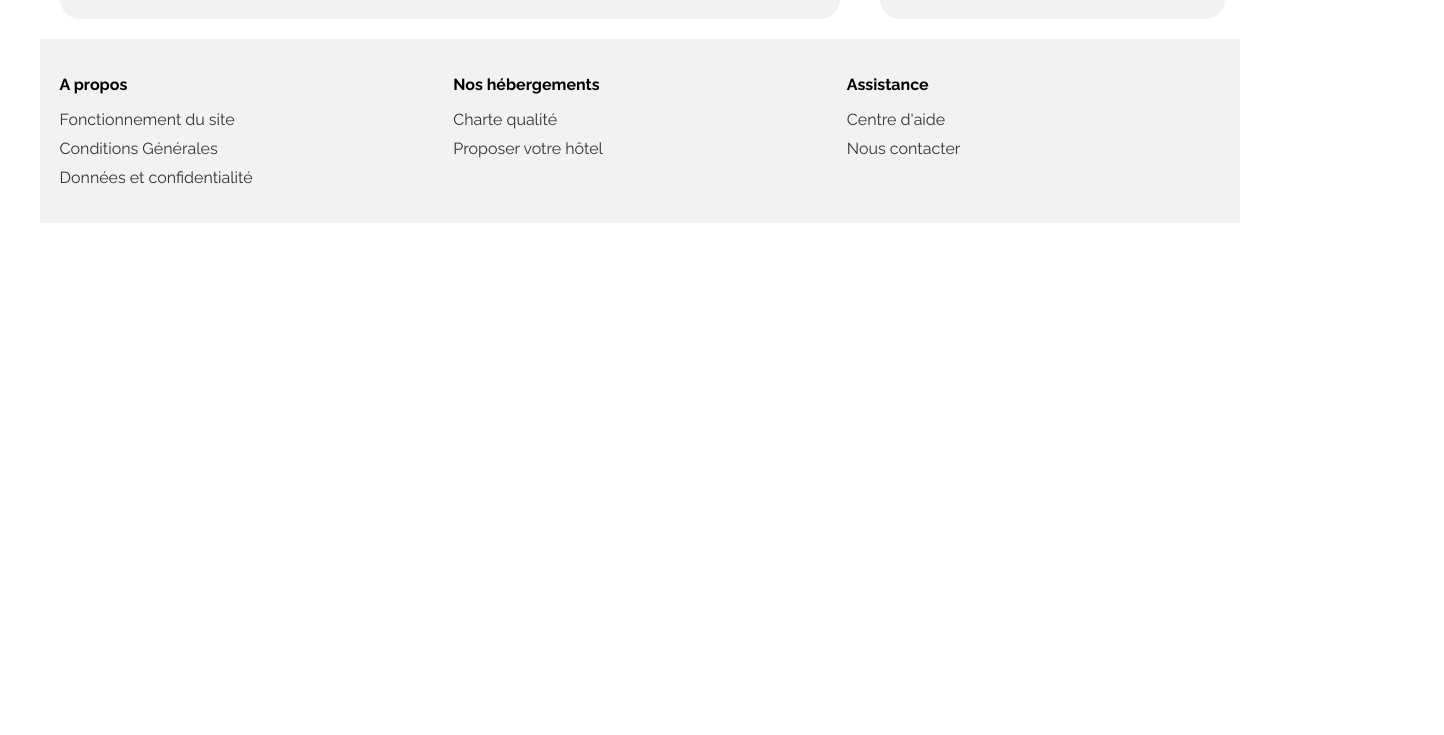
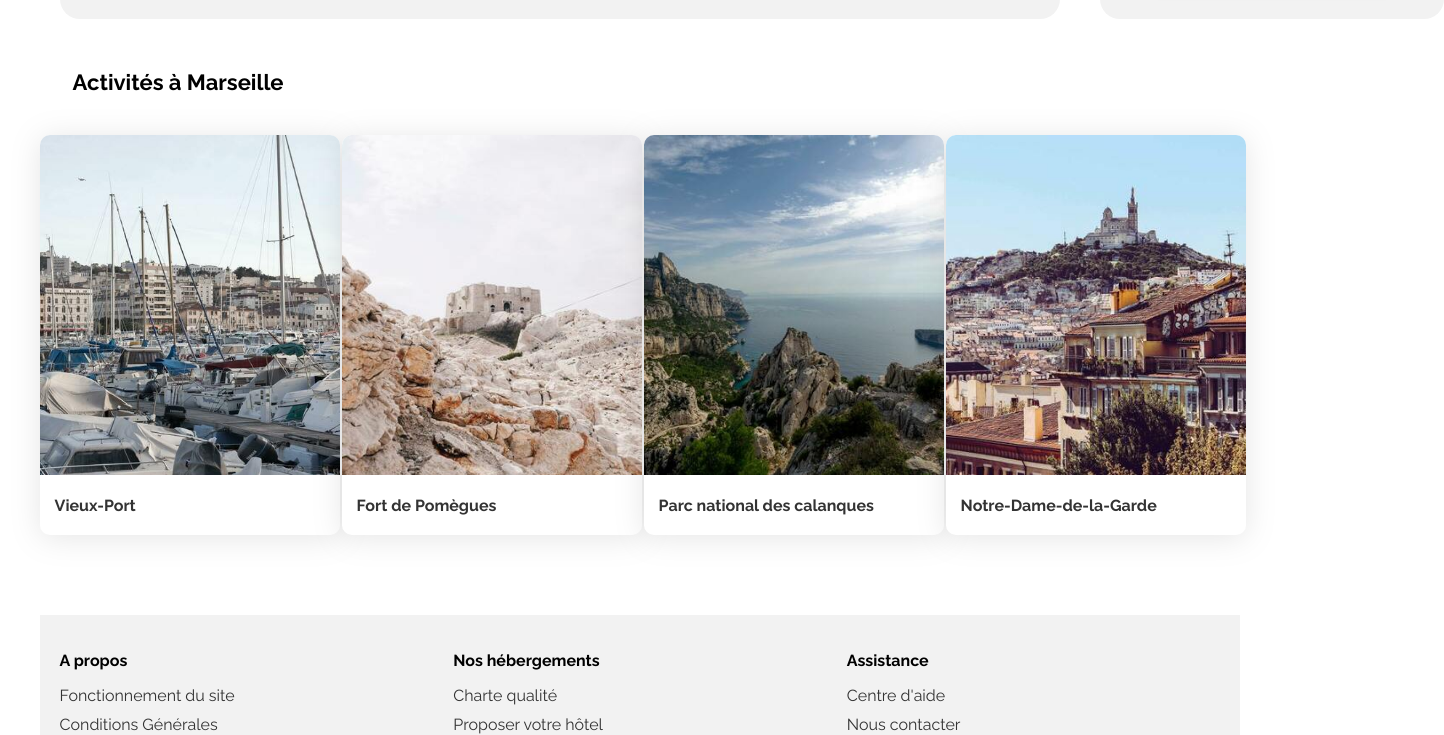
Before and after one commit to ValentinAcquistapace/P1-Booki, a plain HTML site: page index.html in a window 1280 px wide. Shown: the part 1030-1765 px from the top of the page, 1444 px wide, since content can reach past the window. Before the commit the page ends 1261 px from the top, so only its background shows below. Drawn offline with Linux system fonts and the light colour scheme.

Commit message:
Rajout partie "activités"

```diff
--- a/css/style.css
+++ b/css/style.css
@@ -324,16 +324,15 @@ header p {
 
 .hebergements {
     display: flex;
+    flex-direction: column;
     justify-content: space-between;
     margin: 20px;
     padding: 20px;
-    width: 65%;
+    width: auto;
 
 }
 
-.hebergements-container {
-    width: 100%;
-}
+
 
 .hebergements-container button {
     border: none;
@@ -408,7 +407,7 @@ header p {
 
 /****** Populaires ***********/
 .populaires {
-    width: 35%;
+    width: auto;
     margin: 20px;
     padding: 20px;
 }
@@ -451,6 +450,65 @@ header p {
 
 .populaires-cards .card-rating {
     margin-bottom: 5px;
+}
+
+/*******Activités*********/
+
+.activités {
+    margin-bottom: 80px;
+}
+
+.activités-card .card-title {
+    width: 100%;
+    font-weight: bold;
+
+}
+.activités-card {
+    display: flex;
+    flex-wrap: nowrap;
+    justify-content: space-evenly; /* Aligne les cartes au début */
+    gap: 2px; /* Ajustez cette valeur selon vos besoins */
+    width: 100%;
+}
+
+.activités-card .card {
+    flex-grow: 1;
+    width: 300px; /* Ajustez cette valeur selon vos besoins */
+    height: 400px; /* Ajustez cette valeur selon vos besoins */
+    box-sizing: border-box;
+    padding: 0;
+    border-radius: 10px; /* Pour avoir des coins arrondis */
+    position: relative;
+}
+
+.activités-card .card img {
+    width: 100%;
+    height: 85%;
+    object-fit: cover;
+    display: block;
+    border-radius: 10px 10px 0 0;
+    margin: 0; /* Supprime toute marge autour de l'image */
+    padding: 0; /* Supprime tout padding autour de l'image */
+
+}
+
+.activités-card .card-text {
+    height: 15%; /* Ajuste cette valeur pour remplir le reste de la carte */
+    display: flex;
+    align-items: center; /* Centre verticalement le texte */
+    justify-content: flex-start; /* Aligne le texte à gauche */
+    padding: 10px; /* Ajustez le padding selon vos besoins */
+    box-sizing: border-box;
+    border: none; /* Supprime les bordures */
+    width: 100%;
+    font-weight: bold;
+    margin-left: 5px;
+}
+
+.activités-title {
+    margin-top: 30px;
+    margin-bottom: 40px;
+    margin-left: 33px;
 }
 
 /*******footer*******/
--- a/index.html
+++ b/index.html
@@ -271,6 +271,49 @@
                     </div>
                 </section>
             </div>
+            <div class="activités">
+                <div class="activités-title">
+                    <h2 class="section-title">Activités à Marseille</h2>
+                </div>
+                <div class="activités-card">
+                    <a href="#">
+                        <article class="card">
+                            <img src="images/activites/vieux-port.jpg"
+                            alt="Image du vieux-port ">
+                            <div class="card-text">
+                                <h3 class="card-title">Vieux-Port</h3>
+                            </div>
+                        </article>
+                    </a>
+                    <a href="#">
+                        <article class="card">
+                            <img src="images/activites/Fort-pomègues.jpg"
+                            alt="Image du Fort de Pomègues ">
+                            <div class="card-text">
+                                <h3 class="card-title">Fort de Pomègues</h3>
+                            </div>
+                        </article>
+                    </a>
+                    <a href="#">
+                        <article class="card">
+                            <img src="images/activites/calanques.jpg"
+                            alt="Image des calanques ">
+                            <div class="card-text">
+                                <h3 class="card-title">Parc national des calanques</h3>
+                            </div>
+                        </article>
+                    </a>
+                    <a href="#">
+                        <article class="card">
+                            <img src="images/activites/notre-dame.jpg"
+                            alt="Image de Notre-dame de la garde">
+                            <div class="card-text">
+                                <h3 class="card-title">Notre-Dame-de-la-Garde</h3>
+                            </div>
+                        </article>
+                    </a>
+                </div>
+            </div>
         </main>
         <footer>
             <div class="a-propos">
```
Also changed, not shown: images/activites/Fort-pomègues.jpg (renamed from images/activites/paul-hermann.jpg), images/activites/calanques.jpg (renamed from images/activites/kilyan-sockalingum.jpg), images/activites/notre-dame.jpg (renamed from images/activites/florian-wehde.jpg), images/activites/vieux-port.jpg (renamed from images/activites/reno-laithienne.jpg).
